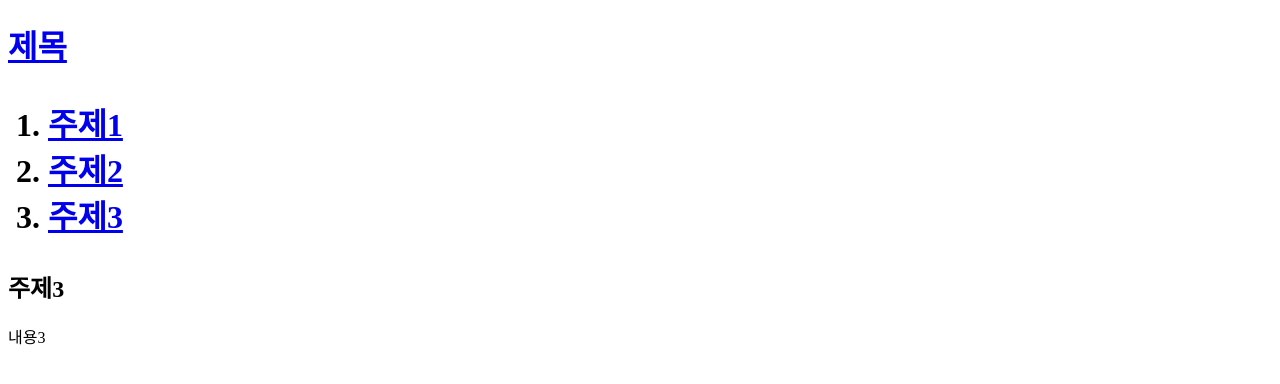
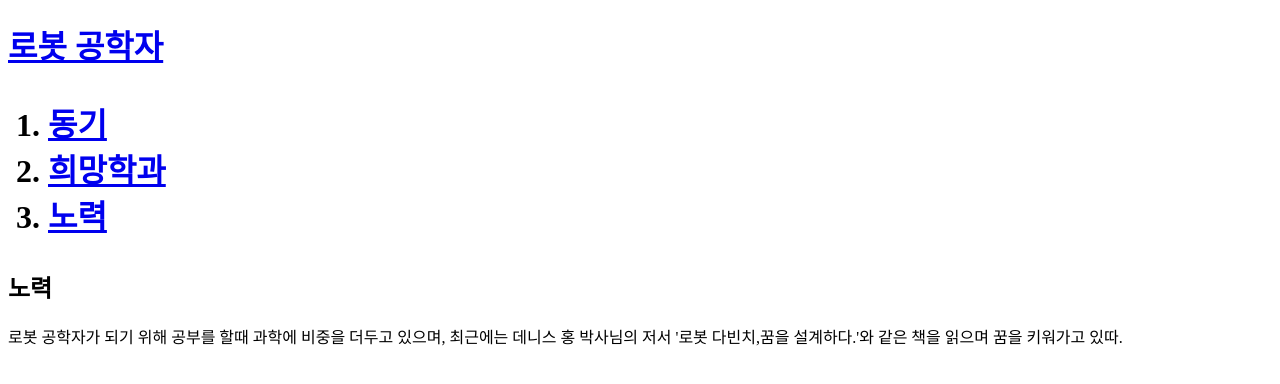
Before and after one commit to ym-0219/web11.html, a plain HTML site: page s3.html in a window 1280 px wide. Drawn offline with Linux system fonts and the light colour scheme.

Commit message:
Update s3.html

```diff
--- a/s3.html
+++ b/s3.html
@@ -1,19 +1,19 @@
 <!doctype html>
 <html>
 <head>
- <title>제목-주제3</title>
+ <title>노력</title>
  <meta chreset="utf-8">
 </head>
 
 <body>
-  <h1><a href="title.html">제목</a><h1>
+  <h1><a href="title.html">로봇 공학자</a><h1>
   <ol>
-        <li><a href="s1.html">주제1</a></li>
-        <li><a href="s2.html">주제2</a></li>
-        <li><a href="s3.html">주제3</a></li>
+        <li><a href="s1.html">동기</a></li>
+        <li><a href="s2.html">희망학과</a></li>
+        <li><a href="s3.html">노력</a></li>
   </ol>
-  <h2>주제3</h2>
+  <h2>노력</h2>
   <p>
-    내용3
+    로봇 공학자가 되기 위해 공부를 할때 과학에 비중을 더두고 있으며, 최근에는 데니스 홍 박사님의 저서 '로봇 다빈치,꿈을 설계하다.'와 같은 책을 읽으며 꿈을 키워가고 있따.
   </p>
 </html>
```
